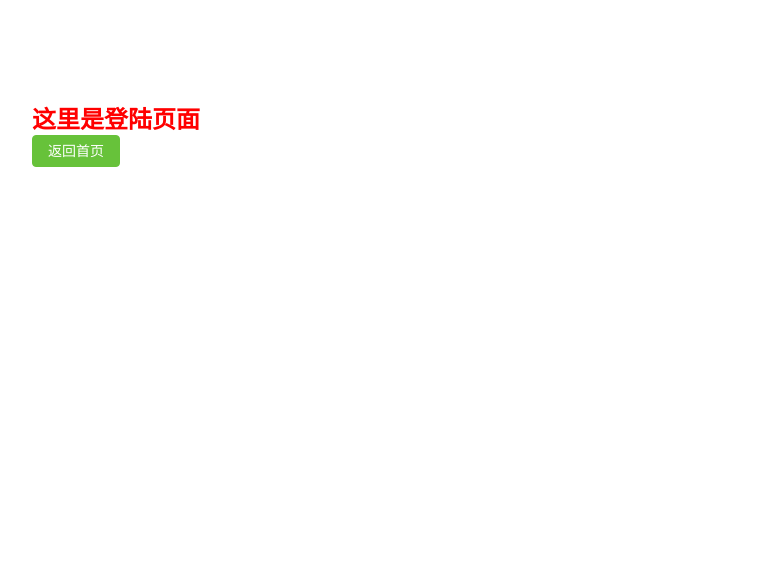
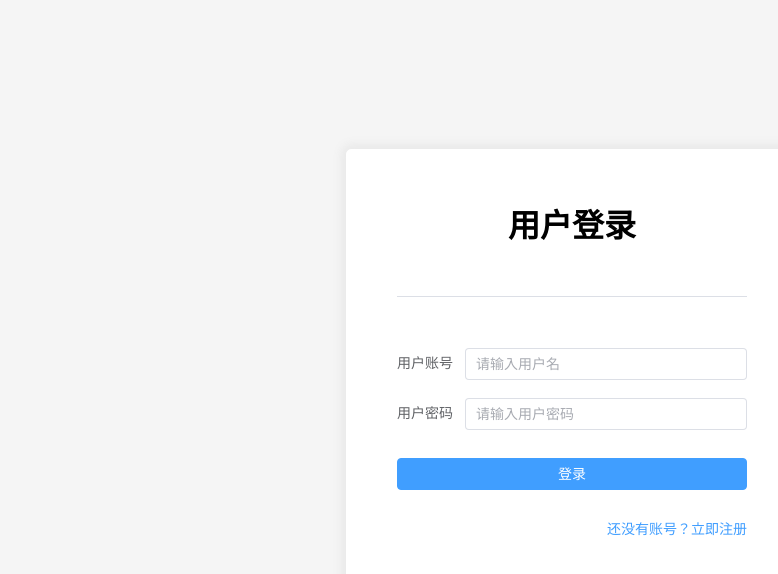
Before and after one commit to GIS-Road/flask-vgis, a Vue app in the folder frontend/: page /login in a window 1280 px wide. Shown: the top 574 px of the page, without its empty margins (68-846 px from the left). Built offline with nearby package versions, Linux system fonts and the light colour scheme.

Commit message:
新增：添加登录页

```diff
--- a/frontend/components.d.ts
+++ b/frontend/components.d.ts
@@ -12,7 +12,11 @@ export {}
 declare module 'vue' {
   export interface GlobalComponents {
     ElButton: typeof import('element-plus/es')['ElButton']
+    ElDivider: typeof import('element-plus/es')['ElDivider']
+    ElForm: typeof import('element-plus/es')['ElForm']
+    ElFormItem: typeof import('element-plus/es')['ElFormItem']
     ElInput: typeof import('element-plus/es')['ElInput']
+    ElText: typeof import('element-plus/es')['ElText']
     RouterLink: typeof import('vue-router')['RouterLink']
     RouterView: typeof import('vue-router')['RouterView']
   }
--- a/frontend/src/App.vue
+++ b/frontend/src/App.vue
@@ -3,14 +3,10 @@
     <router-view></router-view>
   </div>
 </template>
-<script setup lang="ts">
-
-</script>
+<script setup lang="ts"></script>
 <style scoped>
 .app-container {
-  margin: 100px;
-  font-size: 24px;
-  font-weight: bold;
-  color: red;
+  width: 100%;
+  height: 100%;
 }
 </style>
--- a/frontend/src/view/login.vue
+++ b/frontend/src/view/login.vue
@@ -1,15 +1,62 @@
 <template>
-  <div class="login-container">这里是登陆页面</div>
-
-  <el-button type="success" @click="goHome">返回首页</el-button>
+  <div class="login-container">
+    <div class="login-main">
+      <h1>用户登录</h1>
+      <el-divider />
+      <el-form class="login-form">
+        <el-form-item label="用户账号">
+          <el-input placeholder="请输入用户名"></el-input>
+        </el-form-item>
+        <el-form-item label="用户密码">
+          <el-input placeholder="请输入用户密码"></el-input>
+        </el-form-item>
+        <el-form-item style="width: 100%">
+          <el-button type="primary" class="login-btn" @click="login">登录</el-button>
+        </el-form-item>
+      </el-form>
+      <el-text class="login-register" type="primary">还没有账号？立即注册</el-text>
+    </div>
+  </div>
 </template>
 <script setup lang="ts">
 import { useRouter } from 'vue-router'
 
 const router = useRouter()
 
-const goHome = () => {
+const login = () => {
   router.push('/')
 }
 </script>
-<style scoped></style>
+<style scoped>
+.login-container {
+  display: flex;
+  justify-content: center;
+  align-items: center;
+  width: 100%;
+  height: 100%;
+  background: #f5f5f5;
+}
+.login-main {
+  padding: 0 50px;
+  width: 350px;
+  height: 500px;
+  background: #fff;
+  border: 1px solid white;
+  box-shadow: 0 0 10px 5px #e9e9e9;
+  border-radius: 5px;
+  h1 {
+    margin: 50px 0;
+    text-align: center;
+  }
+  .login-form {
+    margin-top: 50px;
+  }
+  .login-btn {
+    width: 100%;
+    margin: 10px 0;
+  }
+  .login-register {
+    float: right;
+  }
+}
+</style>
```
